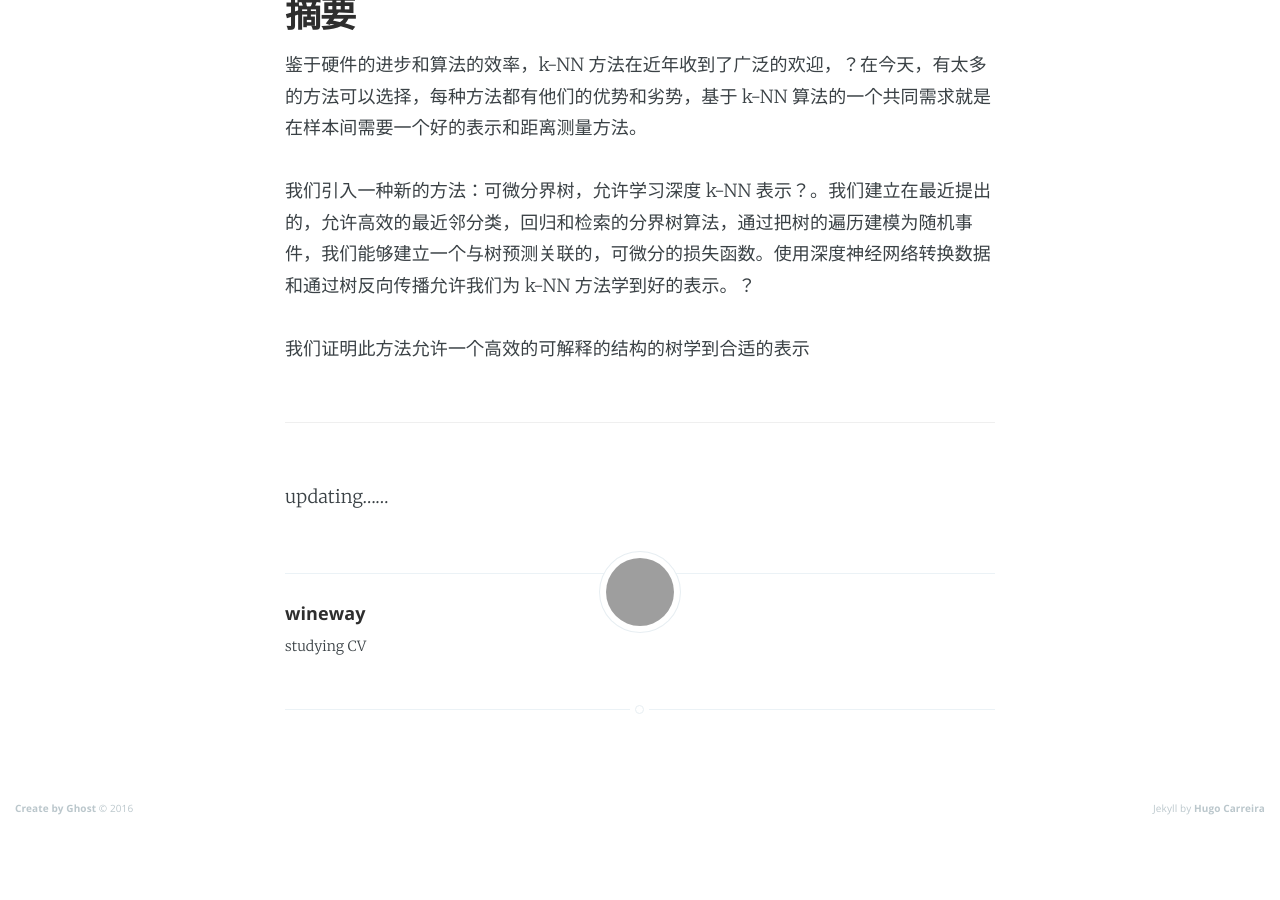
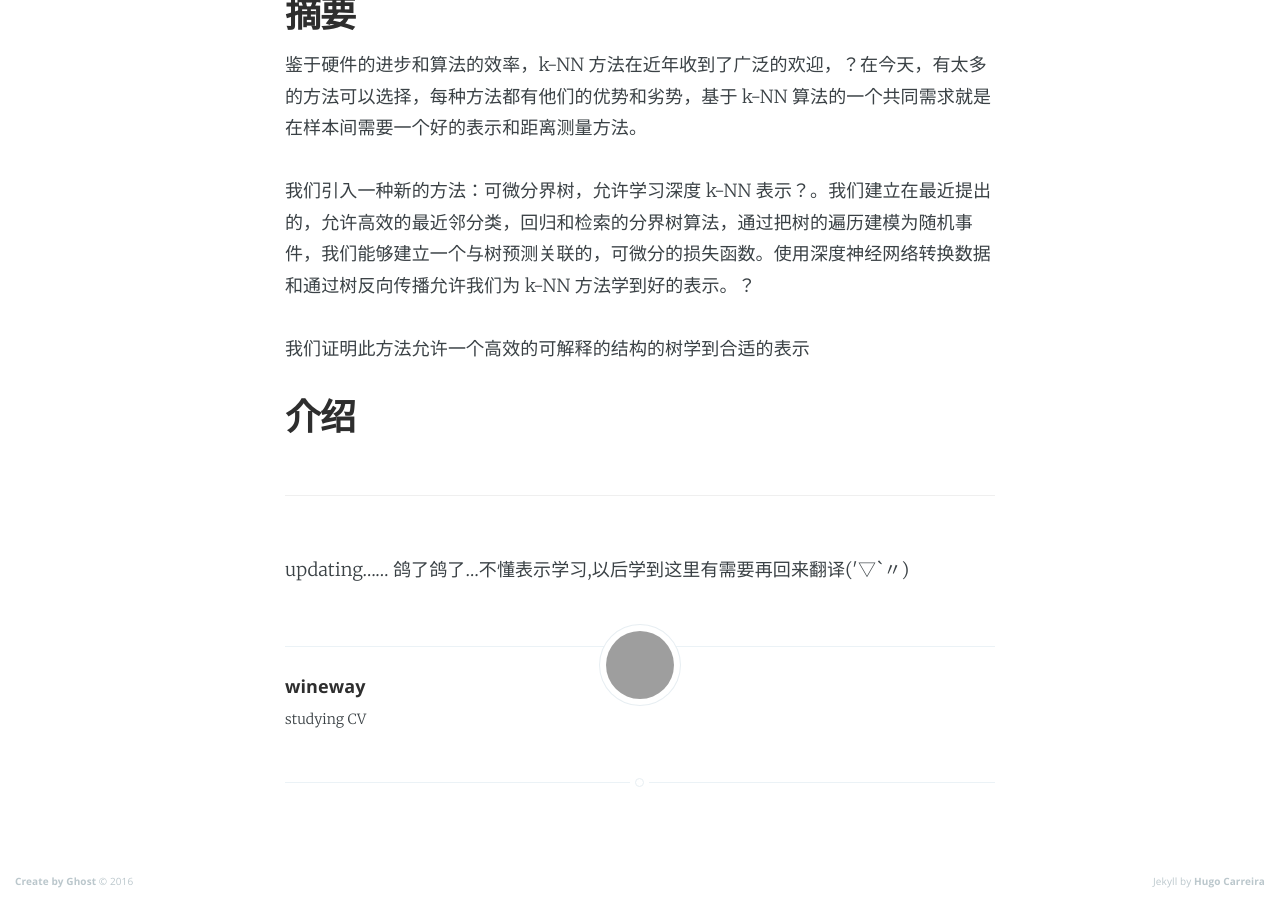
Before and after one commit to wineway/wineway.github.io, a Jekyll site: the page built from _posts/2017-3-9-6.markdown, in a window 1280 px wide and 900 px high, scrolled down 1313 px. Built offline with Jekyll 4.4.1, drawn with Linux system fonts in a browser that asks for light colours; nearby versions of some CDN libraries; comment, search, counter and statistics services are not loaded; before the commit the page ends 2140 px from its top, so only the background shows below that; grey boxes are pictures that could not be loaded.

Commit message:
鸽了..

```diff
--- a/_posts/2017-3-9-6.markdown
+++ b/_posts/2017-3-9-6.markdown
@@ -15,5 +15,11 @@ description: "可微分界树深度最近邻表示学习——用深度学习构
 
 我们证明此方法允许一个高效的可解释的结构的树学到合适的表示
 
+
+## 介绍
+
+
+
 ******
 updating……
+鸽了鸽了...不懂表示学习,以后学到这里有需要再回来翻译(′▽`〃)
```
